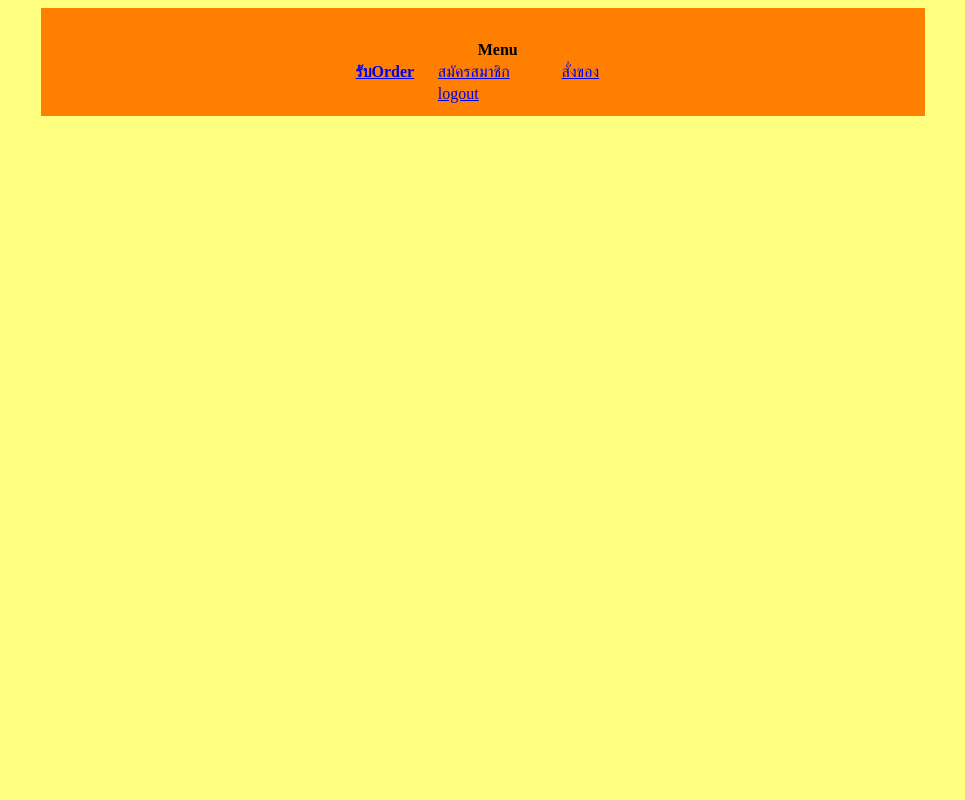
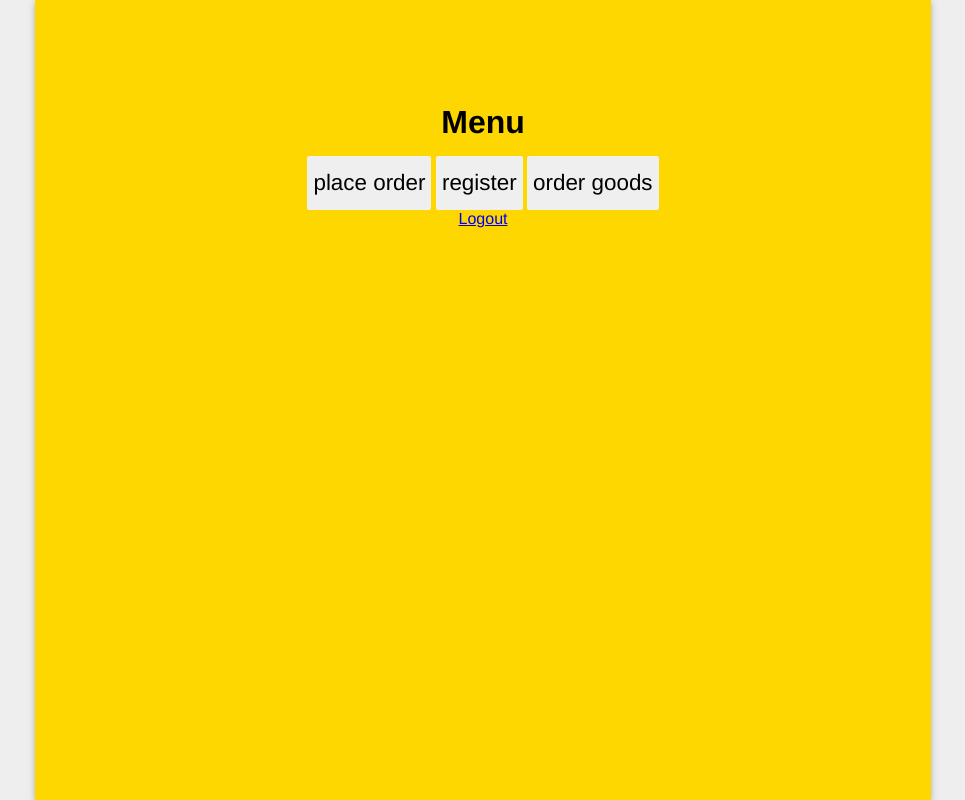
Before and after one commit to ballpor98/database, a PHP site: page /menu.php in a window 1280 px wide. Shown: the whole page, without its empty margins (157-1122 px from the left). Run offline with PHP 8.4, Linux system fonts and the light colour scheme; the visitor is signed in with stand-in values (Sample User, id 1).

Commit message:
css is coming

```diff
--- /dev/null
+++ b/css.css
@@ -0,0 +1,33 @@
+*{
+	margin-bottom: 0px;
+	margin-top: 0px;
+	font-family: helvetica;
+}
+html{
+	background-color: #EEE;
+}
+body{
+	margin: 0 auto;
+	text-align: center;
+	height: 100vh;
+	width: 70%;
+	background-color: gold;
+	box-shadow: 0 2px 5px 0 rgba(0,0,0,0.16),0 2px 10px 0 rgba(0,0,0,0.12);
+}
+.box{
+	padding-top: 89px;
+}
+h1{
+	margin: 15px;
+}
+input,button{
+	height: 54px;
+	font-size: 1.4em;
+	border-radius: 2px;
+	border: none;
+	text-align: center;
+}
+button{
+	cursor: pointer;
+	margin:0 5 0 5;
+}
--- a/member.php
+++ b/member.php
@@ -7,8 +7,8 @@ $db = new PDO('mysql:host=localhost;dbname=fruit', "fruit", "123456");
 <html xmlns="http://www.w3.org/1999/xhtml">
   <head>
     <title>Member</title>
+    <link rel="stylesheet" type="text/css" href="css.css">
   </head>
-
   <body bgcolor="#FFFF80">
     <table width="70%" border="0" align="center" cellpadding="10" cellspacing="0">
       <tr>
@@ -35,12 +35,10 @@ $db = new PDO('mysql:host=localhost;dbname=fruit', "fruit", "123456");
                     $_SESSION['member']=$member;
                   ?></td>
                 </tr>
-
                 <tr>
                   <th scope="row">Firstname</th>
                   <td><input type="text" maxlength="30" name="firstname" id="firstname"></td>
                 </tr>
-
                 <tr>
                   <th scope="row">LastName</th>
                   <td><input type="text" maxlength="30" name="lastname" id="lastname"></td>
@@ -49,7 +47,6 @@ $db = new PDO('mysql:host=localhost;dbname=fruit', "fruit", "123456");
                   <th scope="row">date</th>
                   <td><?php echo date("d M y"); ?></td>
                 </tr>
-
                 <tr>
                   <th scope="row">branch</th>
                   <td><?php
--- a/memberengine.php
+++ b/memberengine.php
@@ -14,13 +14,12 @@ $date = date("Y-m-d");
 <html xmlns="http://www.w3.org/1999/xhtml">
 	<head>
 		<title></title>
+		<link rel="stylesheet" type="text/css" href="css.css">
 	</head>
-
 	<body bgcolor="#FFFF80">
 		<?php
 		$stmt = $db->prepare("INSERT INTO member VALUES(?,?,?,?,?)");
 		$stmt->execute(array($member,$firstname,$lastname,$date,$branch));
 		?>
 		<meta http-equiv="refresh" content="1;URL=menu.php" />
-
 	</html>
--- a/menu.php
+++ b/menu.php
@@ -1,58 +1,24 @@
 <?php
 session_start();
 if(!isset($_SESSION['username'])){?>
-  <meta http-equiv="refresh" content="1;URL=index.php" />
+<meta http-equiv="refresh" content="1;URL=index.php" />
 <?php
 die();}
 $db = new PDO('mysql:host=localhost;dbname=fruit', "fruit", "123456");
 ?>
-
 <!DOCTYPE html PUBLIC "-//W3C//DTD XH TML 1.0 Transitional//EN" "http://www.w3.org/TR/xhtml1/DTD/xhtml1-transitional.dtd">
 <html xmlns="http://www.w3.org/1999/xhtml">
-<head>
-<title>Menu</title>
-</head>
-
-<body bgcolor="#FFFF80">
-
-<table width="70%" border="0" align="center" cellpadding="10" cellspacing="0">
-  <tr>
-    <td align="center" bgcolor="#FF8000"></td>
-  </tr>
-  <tr>
-    <td align="center" valign="middle" bgcolor="#FF8000"><table width="30%" border="0" cellpadding="0" cellspacing="0">
-      <tr>
-        <td colspan="2" align="center" bgcolor="#FF8000">
-</td>
-<table width="300" border="0">
-  <tr>
-    <th scope="col"></th>
-    <th scope="col">Menu   </th>
-
-    <th scope="col"></th>
-  </tr>
-
-  <tr>
-    <th scope="row"><a href=order.php>รับOrder</a></th>
-    <td><a href=member.php>สมัครสมาชิก</a></td>
-    <td><a href=item.php>สั่งของ</a></td>
-    <td></td>
-  </tr>
-
-  <tr>
-    <th scope="row"></th>
-    <td><a href=logout.php>logout</a></td>
-    <td></td>
-    <td></td>
-  </tr>
-</table>
-
-      </tr>
-  </table></td>
-  </tr>
-  <tr>
-    <td align="center" bgcolor="#FFFFFF">&nbsp;</td>
-  </tr>
-</table>
-</body>
+  <head>
+    <title>Menu</title>
+    <link rel="stylesheet" type="text/css" href="css.css">
+  </head>
+  <body>
+  <div class="box">
+    <h1>Menu</h1>
+    <a href="order.php"><button>place order</button></a>
+    <a href="member.php"><button>register</button></a>
+    <a href="item.php"><button>order goods</button></a>
+    <br><a href="logout.php">Logout</a>
+  </div>
+  </body>
 </html>
```
Also changed, not shown: Order.php (+5 -8 lines), index.php (+14 -49 lines), logout.php (+2 -41 lines), wait.php (+5 -43 lines). Lines whose indentation alone changed are shown as unchanged.
